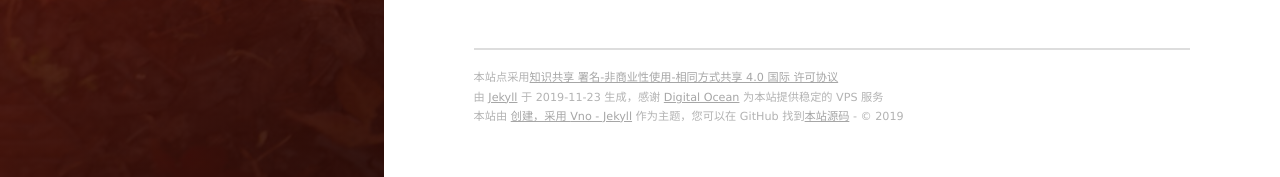
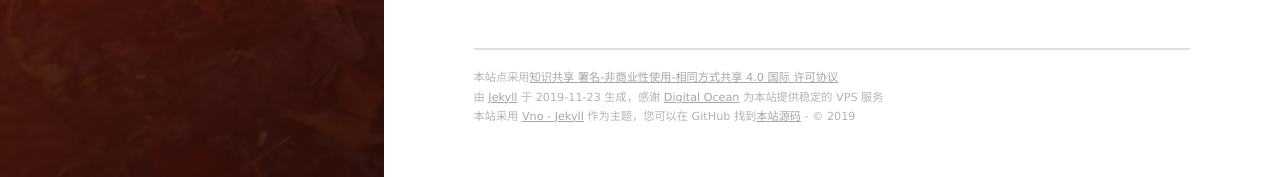
Before and after one commit to nonoboboq/robust_cyu, a Jekyll site: the page built from _posts/2016-02-15-sample-post.markdown, in a window 1280 px wide and 1219 px high. Shown: the part 1039-1216 px from the top of the window. Built offline with Jekyll 4.4.1, drawn with Linux system fonts in a browser that asks for light colours; nearby versions of some CDN libraries; comment, search, counter and statistics services are not loaded.

Commit message:
Update _config.yml

```diff
--- a/_config.yml
+++ b/_config.yml
@@ -3,7 +3,6 @@ title: 沧彧
 subtitle: 春天里的油菜花
 welcome_message: <a href="https://github.com/onevcat/vno-jekyll" target="_blank">我的githubz主页</a>
 description: 学习 思考 进步.
-creator: <a href="http://image.baidu.com/search/detail?ct=503316480&z=undefined&tn=baiduimagedetail&ipn=d&word=git&step_word=&ie=utf-8&in=&cl=2&lm=-1&st=undefined&hd=undefined&latest=undefined&copyright=undefined&cs=1804702890,1396280740&os=2361046278,3596843206&simid=0,0&pn=5&rn=1&di=226380&ln=1756&fr=&fmq=1574519700230_R&fm=&ic=undefined&s=undefined&se=&sme=&tab=0&width=undefined&height=undefined&face=undefined&is=0,0&istype=0&ist=&jit=&bdtype=0&spn=0&pi=0&gsm=0&objurl=http%3A%2F%2Fsnipcart.com%2Fmedia%2F10182%2Fgit-based-content-workflow-github.jpg&rpstart=0&rpnum=0&adpicid=0&force=undefined"</a>
 
 url: "https://github.com/nonoboboq/robust_cyu.github.io.git"
 
```
